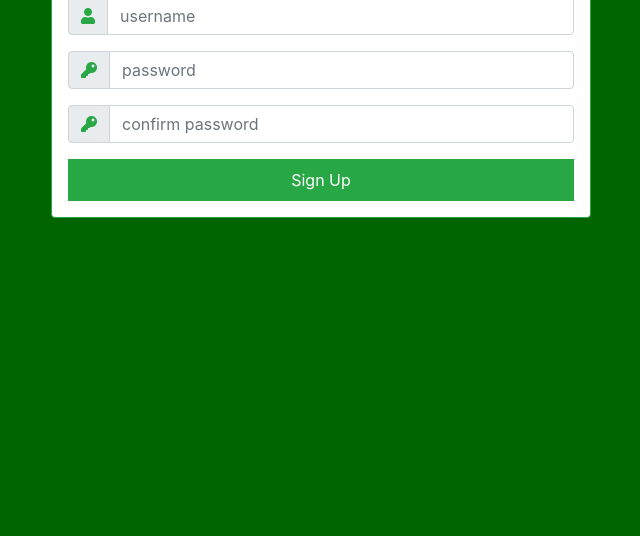
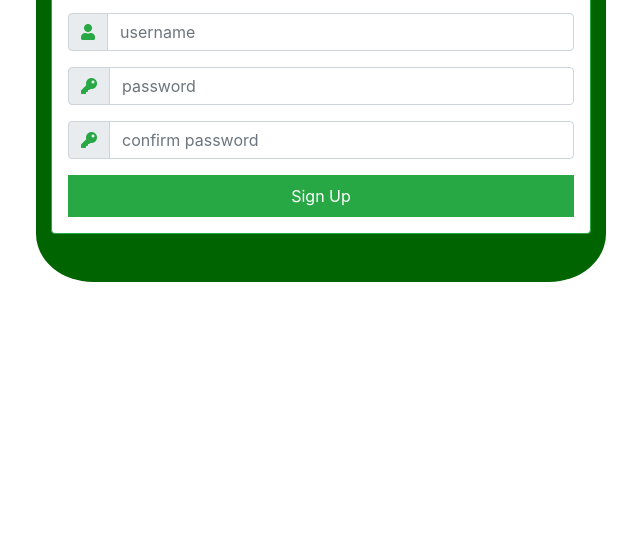
Before and after one commit to xxm0703/Web, a plain HTML site: page final_project/index.html in a window 1280 px wide. Shown: the part 264-800 px from the top of the page, without its empty margins (319-959 px from the left). Drawn offline with nearby package versions, Linux system fonts and the light colour scheme.

Commit message:
dialog test

```diff
--- a/final_project/index.html
+++ b/final_project/index.html
@@ -1,3 +1,4 @@
+<!DOCTYPE html>
 <html>
 
 <head>
@@ -11,10 +12,9 @@
 
 
 		<div id="validation">
-
 			<div class="row justify-content-center">
-				<div class="col-12 col-md-8 col-lg-6 pb-5">
-          <img id="logo" src="./src/images/logo.jpg" alt="logo">
+				<dialog open class="col-12 col-md-8 col-lg-6 pb-5">
+          			<img id="logo" src="./src/images/logo.jpg" alt="logo">
 
 					<form action="" method="post">
 						<div class="card border-success">
@@ -60,13 +60,14 @@
 							</div>
 						</div>
 					</form>
-          <div v-if="notSamePasswords" style="background-color: white; border-radius: 10px; padding: 5px">
-            <h3 class="text-center"> Not Matching </h3>
-          </div>
+					<div v-if="notSamePasswords" style="background-color: lightgray; border-radius: 10px; padding: 5px; margin: 5px">
+						<h3 class="text-center"> Not Matching </h3>
+					</div>
 
-				</div>
+				</dialog>
 			</div>
 		</div>
+		</dialog>
 	</div>
 </body>
 
--- a/final_project/src/css/application.css
+++ b/final_project/src/css/application.css
@@ -1,5 +1,7 @@
-body {
+dialog {
 	background-color: darkgreen;
+	border: 0ch;
+	border-radius: 10%;
 }
 
 .container {
```
Also changed, not shown: final_project/poker/package.json (added, +10 -0 lines), 1 other file.
